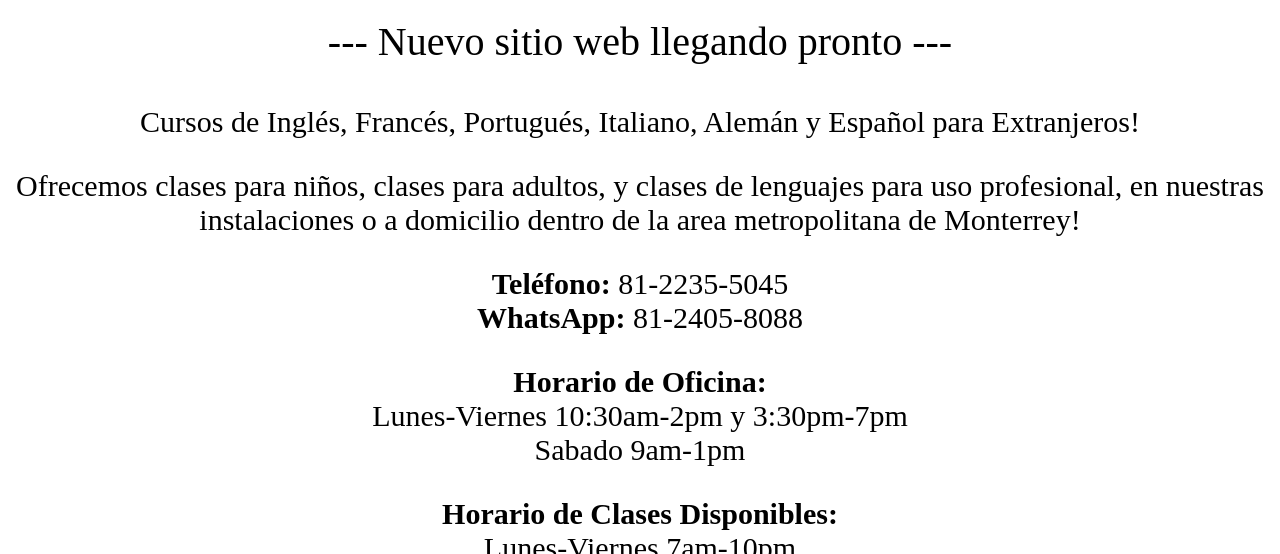
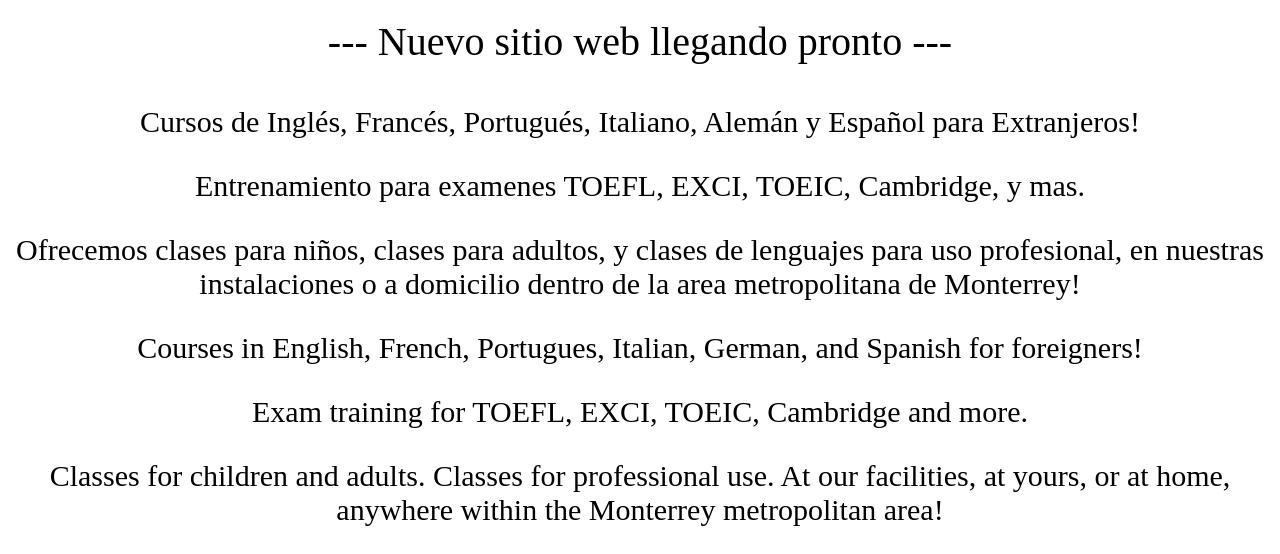
Before and after one commit to LearnGlobal/learnglobal.github.io, a plain HTML site: page index.html in a window 1280 px wide. Shown: the part 214-768 px from the top of the page. Drawn offline with Linux system fonts and the light colour scheme.

Commit message:
Add English description update code formatting

```diff
--- a/index.html
+++ b/index.html
@@ -19,7 +19,13 @@
 <p align="center"><img src='LearnGlobalLogo.jpg' align='middle' width='35%'/></p>
 <p align="center" style="font-size:40px">--- Nuevo sitio web llegando pronto ---</p>
 <p align="center" style="font-size:30px">Cursos de Ingl&eacute;s, Franc&eacute;s, Portugu&eacute;s, Italiano, Alem&aacute;n y Espa&#241;ol para Extranjeros!</p>
+<p align="center" style="font-size:30px">Entrenamiento para examenes TOEFL, EXCI, TOEIC, Cambridge, y mas.</p>
 <p align="center" style="font-size:30px">Ofrecemos clases para ni&#241;os, clases para adultos, y clases de lenguajes para uso profesional, en nuestras instalaciones o a domicilio dentro de la area metropolitana de Monterrey!</p>
+
+<p align="center" style="font-size:30px">Courses in English, French, Portugues, Italian, German, and Spanish for foreigners!</p>
+<p align="center" style="font-size:30px">Exam training for TOEFL, EXCI, TOEIC, Cambridge and more.</p>
+<p align="center" style="font-size:30px">Classes for children and adults. Classes for professional use. At our facilities, at yours, or at home, anywhere within the Monterrey metropolitan area!</p>
+
 <p align="center" style="font-size:30px">
 	<strong>Tel&eacute;fono:</strong> 81-2235-5045<br/>
 	<strong>WhatsApp:</strong> 81-2405-8088<br/>
@@ -35,6 +41,8 @@ Lunes-Viernes 7am-10pm<br/>
 	Sabado 9am-3pm<br/>
 <br/>
 
+<p align="center" style="font-size:30px"></p>
+
 <iframe src="https://www.google.com/maps/embed?pb=!1m18!1m12!1m3!1d3593.4506094287444!2d-100.41907818503863!3d25.755675815136065!2m3!1f0!2f0!3f0!3m2!1i1024!2i768!4f13.1!3m3!1m2!1s0x86629735fe8e5e8d%3A0xe74cf07a575a031a!2sLearn+Global!5e0!3m2!1sen!2smx!4v1470071892776" width="600" height="450" frameborder="0" style="border:0" allowfullscreen></iframe>
 <br/><br/>
 <strong>Nuestro ubicaci&#243;n:</strong><br/>
```
Lines whose indentation alone changed are shown as unchanged.
